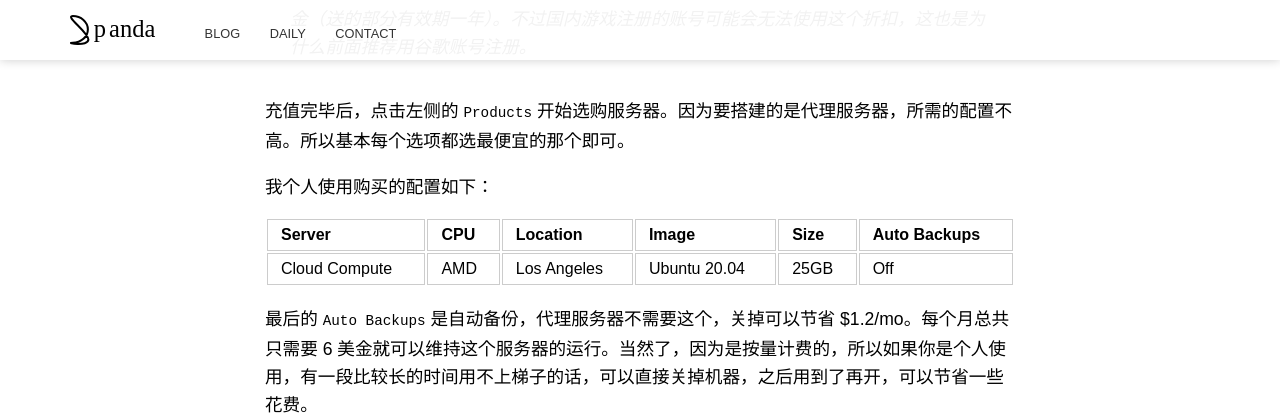
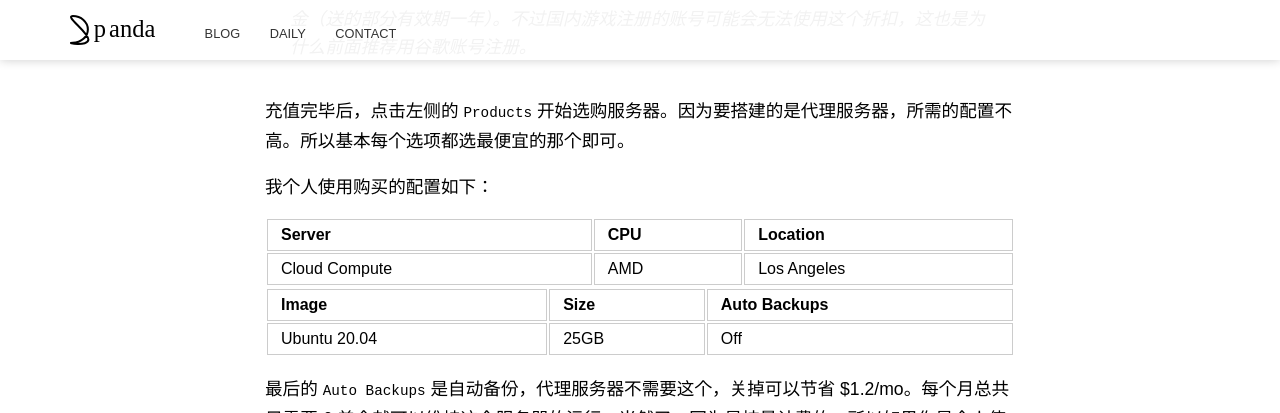
Before and after one commit to pandacase/pandacase.github.io, a Jekyll site: the page built from _posts/2023-05-11-vps.md, in a window 1280 px wide and 900 px high, scrolled down 1429 px, cut to the strip 0-413 px from the top of the window. Built offline with Jekyll 4.4.1, drawn with Linux system fonts in a browser that asks for light colours; nearby versions of some CDN libraries; some web fonts are replaced; comment, search, counter and statistics services are not loaded; a style sheet for code colours, icons or effects is not loaded.

Commit message:
Update 2023-05-11-vps.md

```diff
--- a/_posts/2023-05-11-vps.md
+++ b/_posts/2023-05-11-vps.md
@@ -23,9 +23,13 @@
 
 我个人使用购买的配置如下：
 
-| Server | CPU | Location | Image | Size | Auto Backups |
-| ------ | --- | -------- | ----- | ---- | ------------ |
-|Cloud Compute|AMD|Los Angeles|Ubuntu 20.04|25GB|  Off  |
+| Server |   CPU   | Location |
+| ------ |   ---   | -------- |
+|Cloud Compute|AMD|Los Angeles|
+
+| Image | Size | Auto Backups |
+| ----- | ---- | ------------ |
+|Ubuntu 20.04|  25GB  |  Off  |
 
 最后的 `Auto Backups` 是自动备份，代理服务器不需要这个，关掉可以节省 $1.2/mo。每个月总共只需要 6 美金就可以维持这个服务器的运行。当然了，因为是按量计费的，所以如果你是个人使用，有一段比较长的时间用不上梯子的话，可以直接关掉机器，之后用到了再开，可以节省一些花费。
 
```
